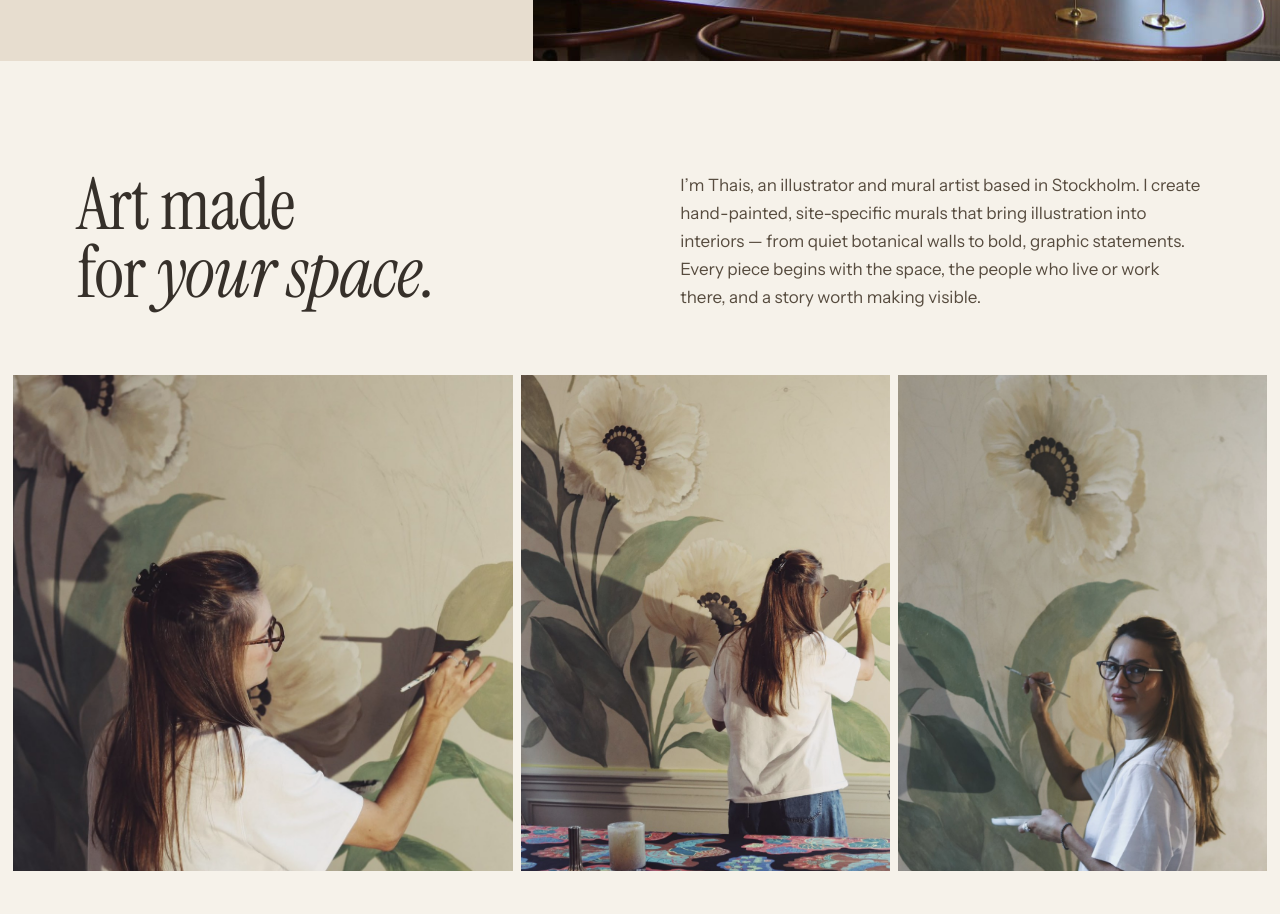
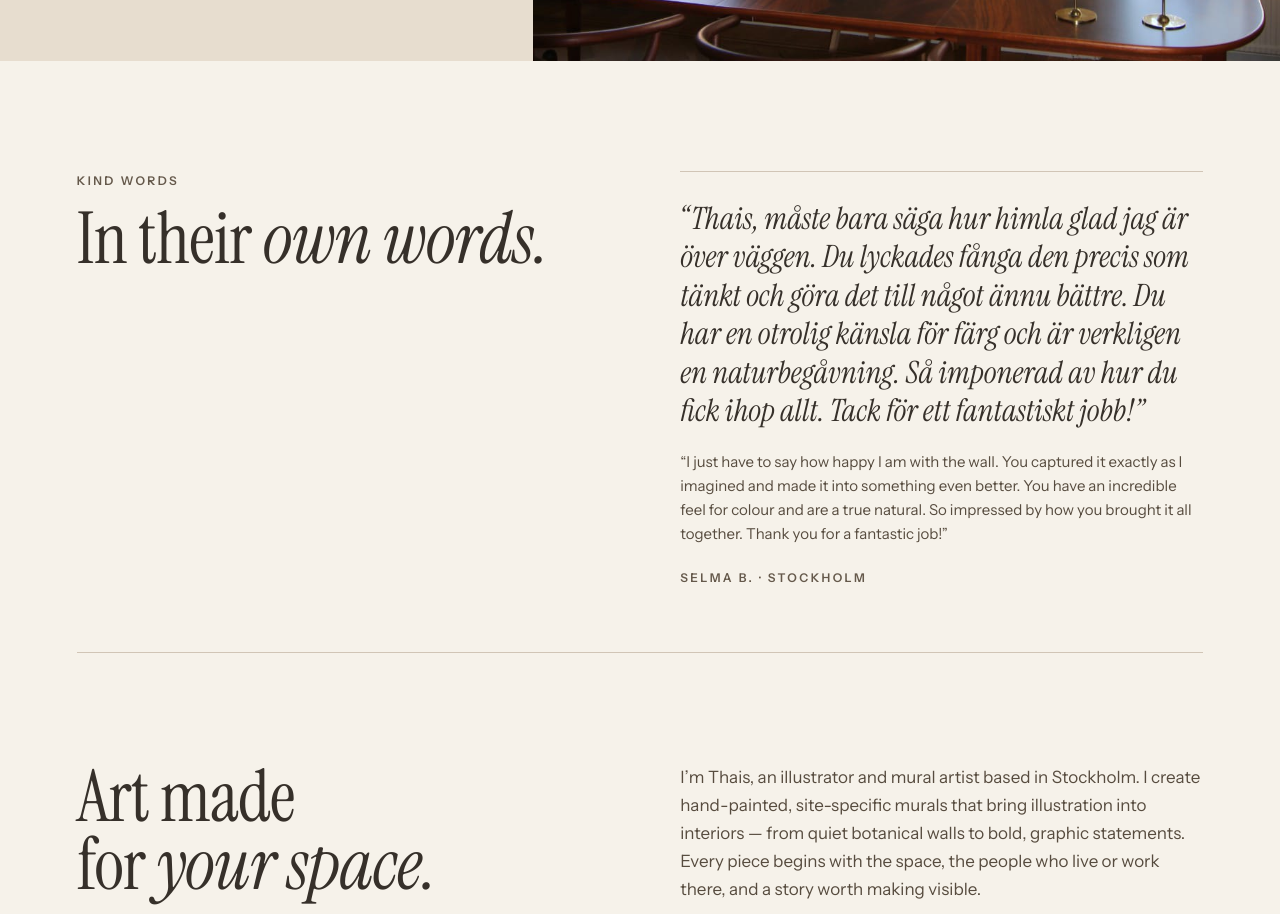
Before and after one commit to MaMoEr/ThaisMuralsWeb, a plain HTML site: page index.html in a window 1280 px wide. Shown: the part 643-1557 px from the top of the page. Drawn offline with Linux system fonts and the light colour scheme.

Commit message:
Add testimonials section below the hero
First testimonial: Selma's message in Swedish with an English
translation. Quotes stack, so more can be added as they come in.
Documented in DESIGN.md.

Co-Authored-By: Claude Opus 5.5 <noreply@anthropic.com>

```diff
--- a/css/style.css
+++ b/css/style.css
@@ -109,6 +109,37 @@ h1 em, h2 em { font-style: italic; }
 }
 .hero h1 { font-size: var(--text-display); line-height: .92; margin: 20px 0 24px; }
 .hero p { font-size: var(--text-small); line-height: 1.65; max-width: 34ch; margin: 0; }
+
+/* Testimonials: heading left, quotes right; quotes stack as more arrive */
+.testimonials {
+  padding: var(--section) var(--gutter) 64px;
+  display: grid;
+  grid-template-columns: 1fr 1.1fr;
+  gap: 10vw;
+  align-items: start;
+}
+.testimonials h2 { font-size: var(--text-h2); line-height: .95; margin: 14px 0 0; }
+.testimonialList { display: grid; gap: 56px; }
+.testimonial { margin: 0; padding-top: 28px; border-top: 1px solid var(--line); }
+.testimonial blockquote { margin: 0; }
+.testimonial blockquote p {
+  margin: 0;
+  font: italic 400 var(--text-h3)/1.25 var(--font-display);
+  color: var(--espresso);
+  text-wrap: pretty;
+}
+.testimonial blockquote p::before { content: "“"; }
+.testimonial blockquote p::after { content: "”"; }
+.testimonial .translation { margin: 20px 0 0; font-size: var(--text-small); line-height: 1.6; max-width: 58ch; }
+.testimonial figcaption {
+  margin-top: 22px;
+  font-size: var(--text-label);
+  font-weight: 600;
+  letter-spacing: .2em;
+  text-transform: uppercase;
+  color: var(--driftwood);
+}
+.testimonials + .intro { border-top: 1px solid var(--line); margin: 0 var(--gutter); padding-left: 0; padding-right: 0; }
 
 /* Intro */
 .intro { padding: var(--section) var(--gutter) 64px; display: grid; grid-template-columns: 1fr 1.1fr; gap: 10vw; align-items: start; }
@@ -246,6 +277,7 @@ h1 em, h2 em { font-style: italic; }
   .heroPhoto { order: -1; min-height: 50vh; background-position: 45% 35%; }
   .heroCopy { padding: 36px 7vw 48px; }
   .hero h1 { font-size: 54px; margin: 14px 0 18px; }
+  .testimonials { grid-template-columns: 1fr; gap: 36px; padding-bottom: 56px; }
   .intro { grid-template-columns: 1fr; gap: 28px; padding-bottom: 48px; }
   .gallery { grid-template-columns: 1fr 1fr; padding: 0; }
   .gallery img { height: 46vh; }
--- a/index.html
+++ b/index.html
@@ -31,6 +31,22 @@
   </div>
   <div class="heroPhoto" role="img" aria-label="Hand-painted botanical mural with poppies and a heron in a Stockholm dining room"></div>
 </header>
+
+<section class="testimonials" id="testimonials" aria-labelledby="testimonials-title">
+  <div class="testimonialsHead">
+    <div class="eyebrow">Kind words</div>
+    <h2 id="testimonials-title">In their <em>own words.</em></h2>
+  </div>
+  <div class="testimonialList">
+    <figure class="testimonial">
+      <blockquote lang="sv">
+        <p>Thais, måste bara säga hur himla glad jag är över väggen. Du lyckades fånga den precis som tänkt och göra det till något ännu bättre. Du har en otrolig känsla för färg och är verkligen en naturbegåvning. Så imponerad av hur du fick ihop allt. Tack för ett fantastiskt jobb!</p>
+      </blockquote>
+      <p class="translation">“I just have to say how happy I am with the wall. You captured it exactly as I imagined and made it into something even better. You have an incredible feel for colour and are a true natural. So impressed by how you brought it all together. Thank you for a fantastic job!”</p>
+      <figcaption>Selma B. · Stockholm</figcaption>
+    </figure>
+  </div>
+</section>
 
 <section class="intro" id="about">
   <h2>Art made<br>for <em>your space.</em></h2>
```
Also changed, not shown: 1 other file.
